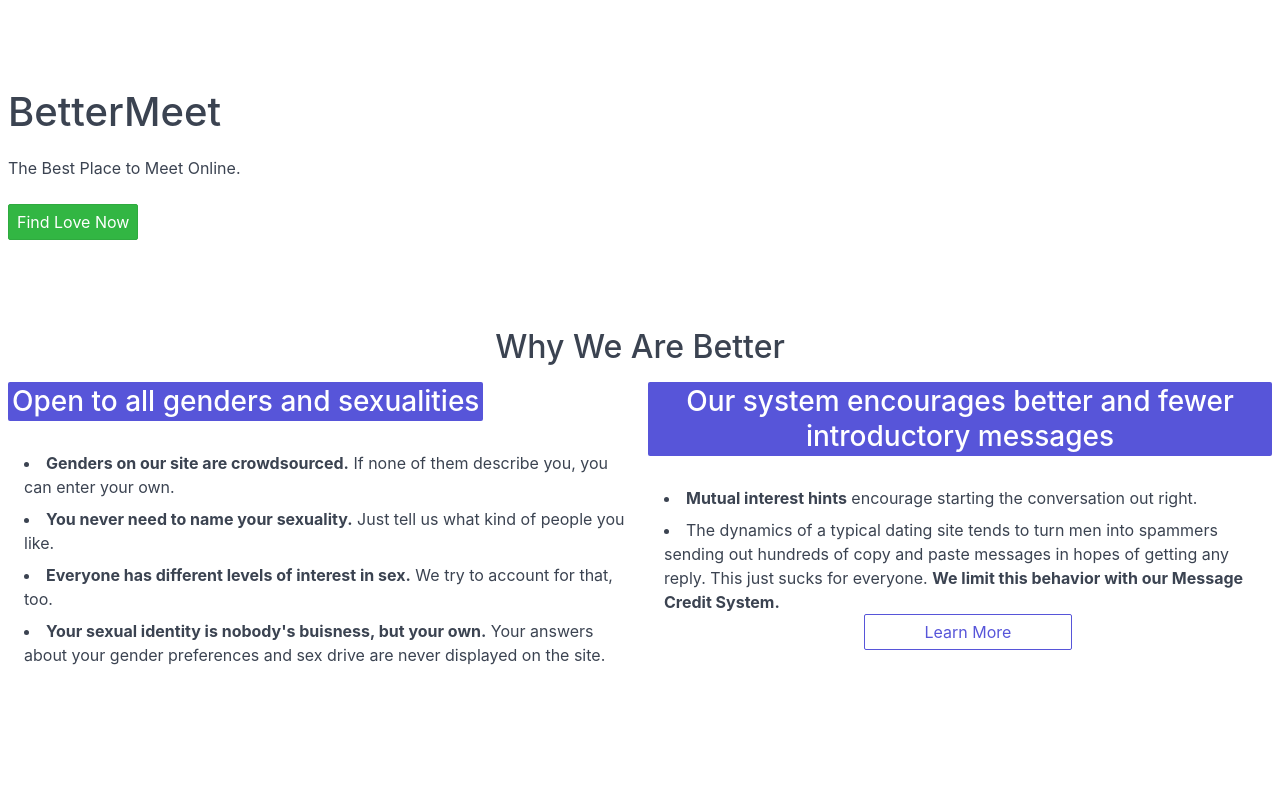
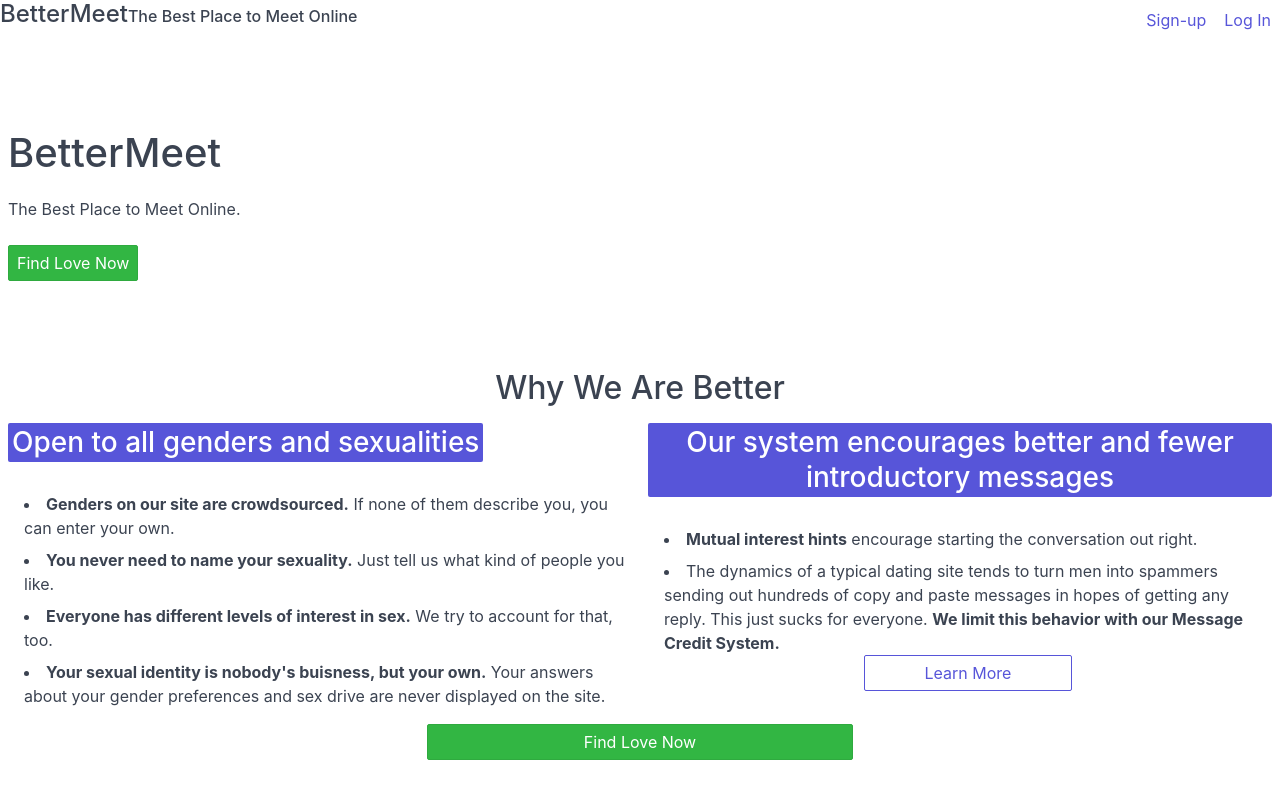
Before and after one commit to Jeffrey-Thompson/BetterMeet, a Django app: page / in a window 1280 px wide. Run offline with Django 3.2, Linux system fonts and the light colour scheme.

Commit message:
update readme, create header

```diff
--- a/main_app/templates/base.html
+++ b/main_app/templates/base.html
@@ -9,6 +9,16 @@
     <title>{{title}}</title>
 </head>
 <body>
+    <header class="navbar">
+        <section class="navbar-section">
+            <h4>BetterMeet</h4>
+            <h6>The Best Place to Meet Online</h6>
+        </section>
+        <section class="navbar-section">
+            <a href="" class="btn btn-link">Sign-up</a>
+            <a href="" class="btn btn-link">Log In</a>
+        </section>
+    </header>
     {% block content %}
 
     {% endblock content %}
--- a/main_app/templates/home.html
+++ b/main_app/templates/home.html
@@ -13,7 +13,7 @@
     <div class="columns">
         <h2 class="column col-12" style="text-align:center">Why We Are Better</h2>
         <div class="column col-6">
-            <h3 class="label label-primary" style="text-align:center">Open to all genders and sexualities</h3>
+            <h3 class="label label-primary col-mx-auto" style="text-align:center">Open to all genders and sexualities</h3>
             <ul>
                 <li><strong>Genders on our site are crowdsourced.</strong> If none of them describe you, you can enter your own.</li>
                 <li><strong>You never need to name your sexuality.</strong> Just tell us what kind of people you like.</li>
@@ -22,7 +22,7 @@
             </ul>
         </div>
         <div class="column col-6">
-            <h3 class="label label-primary" style="text-align:center">Our system encourages better and fewer introductory messages</h3>
+            <h3 class="label label-primary col-mx-auto" style="text-align:center">Our system encourages better and fewer introductory messages</h3>
             <ul>
                 <li><strong>Mutual interest hints</strong> encourage starting the conversation out right.</li>
                 <li>The dynamics of a typical dating site tends to turn men into spammers sending out hundreds of copy and paste messages in hopes of getting any reply. This just sucks for everyone. <strong>We limit this behavior with our Message Credit System.</strong></li>
@@ -31,6 +31,7 @@
                 </div>
             </ul>
         </div>
+        <button class="btn btn-success column col-4 col-mx-auto">Find Love Now</button>
     </div>
 </div>
 
```
Also changed, not shown: README.md.
